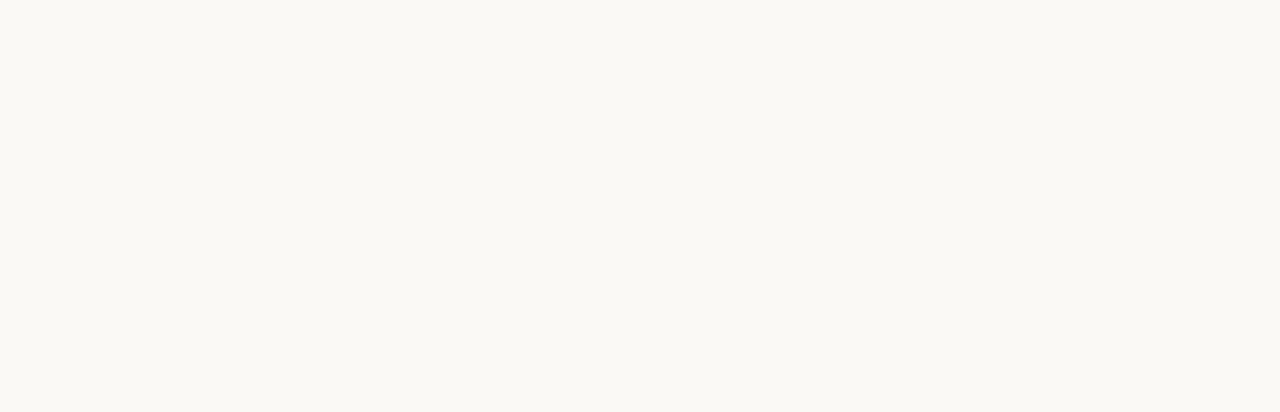
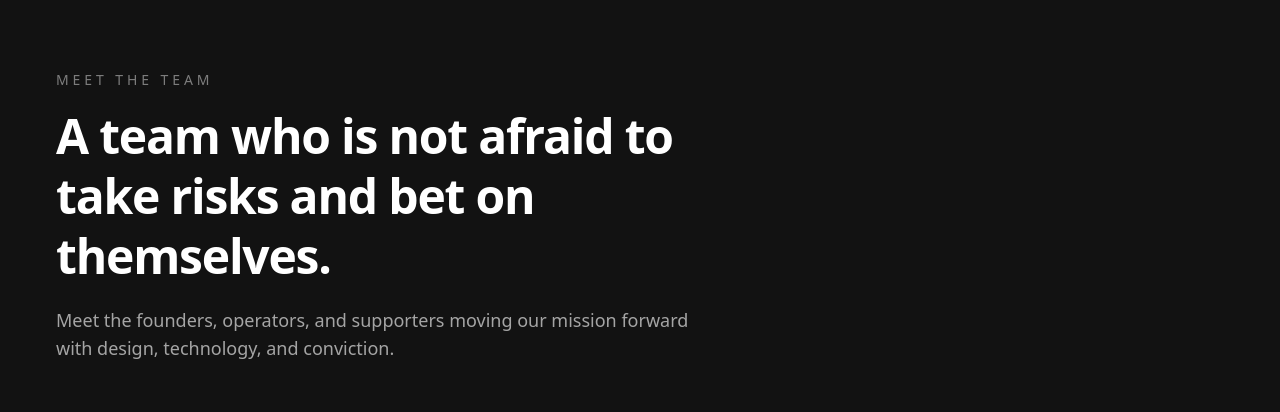
Before and after one commit to uvpatel/odooXparul, a Next.js app: page / in a window 1280 px wide. Shown: the part 874-1286 px from the top of the page. Before the commit the page ends 864 px from the top, so only its background shows below. Built offline with nearby package versions, Linux system fonts and the light colour scheme; no server answers.

Commit message:
changes in team section

```diff
--- a/src/app/page.tsx
+++ b/src/app/page.tsx
@@ -1,10 +1,12 @@
 import BackgroundRippleEffectDemo from "@/components/background-ripple-effect-demo";
+import TeamShowcase from "@/components/team-section";
 
 export default function Home() {
   return (
 
     <>
       <BackgroundRippleEffectDemo />
+      <TeamShowcase />
     </>
   );
 }
```
